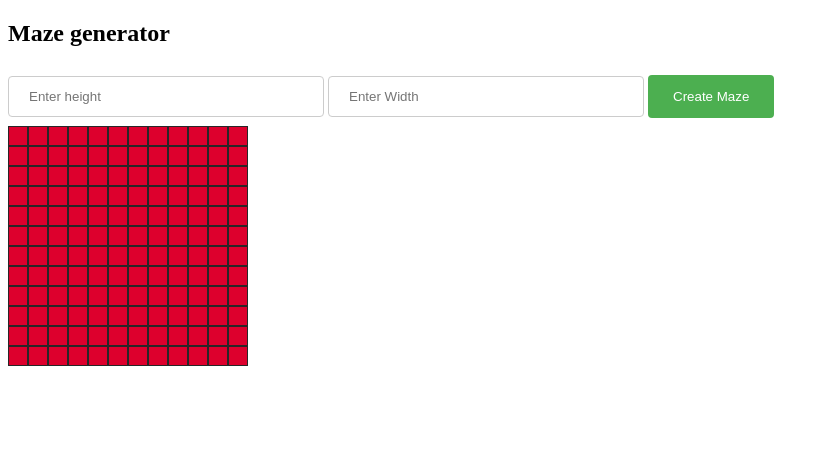
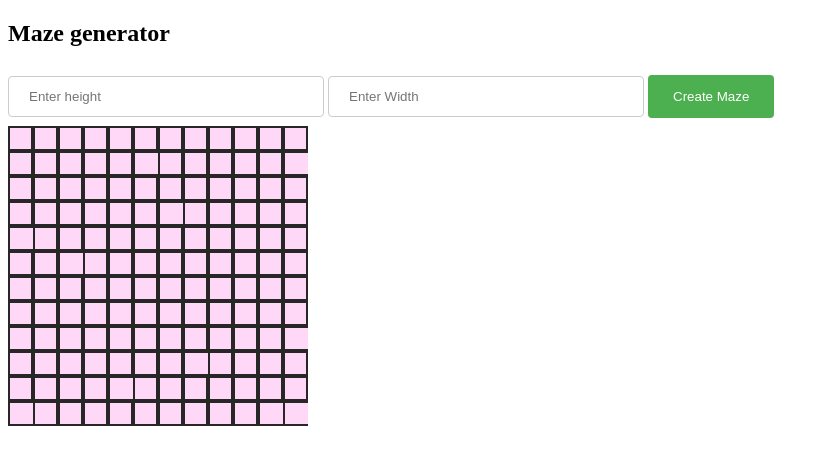
Before and after one commit to avvinci/Codepen-weekly-challenges, a plain HTML site: page Maze-generator/index.html in a window 1280 px wide. Shown: the whole page, without its empty margins (0-829 px from the left). Drawn offline with Linux system fonts and the light colour scheme.

```diff
--- a/Maze-generator/scripts.js
+++ b/Maze-generator/scripts.js
@@ -58,8 +58,7 @@ while(freeCount > 0 ){
     let cellId = 'block' + cell.x + ' ' +  cell.y ;
     console.log(document.getElementById(cellId)) ;
     let curBlock = document.getElementById(cellId) ;
-    // curBlock.classList.add('no-wall-east');
-    // DOMCurrentCell.classList.add('no-wall-east');
+    curBlock.classList.add('no-wall-east');
     let count = 0 ;
     while(true){
         count++ ;
--- a/Maze-generator/styles.css
+++ b/Maze-generator/styles.css
@@ -1,8 +1,9 @@
 .block {
     float: left;
-    width: 18px;
-    height: 18px;
-    border: 1px solid#282728;
+    width: 25px;
+    height: 25px;
+    border: 2px solid#282728;
+    box-sizing: border-box;
   }
 
   .container{
@@ -19,7 +20,7 @@
   }
 
   .wine {
-    background: #dd002d;
+    background: #ffd8f7;
   }
 
 .no-wall-north {
```
